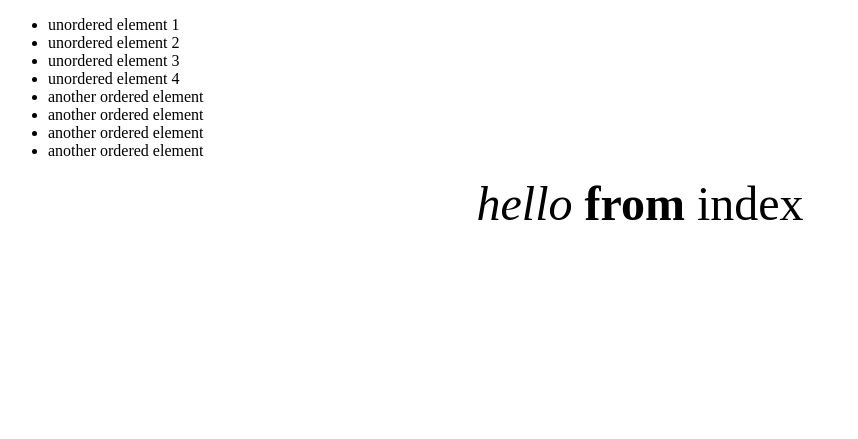
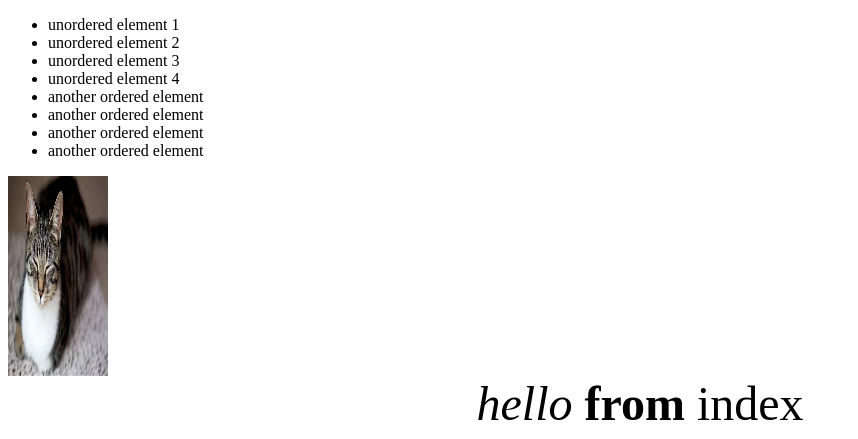
Before and after one commit to mathstherapy-group1-2021-start/guess_number, a Flask app: page / in a window 1280 px wide. Shown: the part 419-858 px from the top of the page, without its empty margins (0-858 px from the left). Before the commit the page ends 639 px from the top, so only its background shows below. Run offline with Flask 2, Linux system fonts and the light colour scheme.

Commit message:
even more html tags

```diff
--- a/templates/index.html
+++ b/templates/index.html
@@ -48,6 +48,8 @@
     <li>another ordered element</li>
   </ul>
 
+  <img src="/static/nice_cat.webp" width="100" height="200" />
+
   <font size="36">
     <center><em>hello</em> <b>from</b> index</center>
   </font>
```
Also changed, not shown: static/nice_cat.webp (added).
